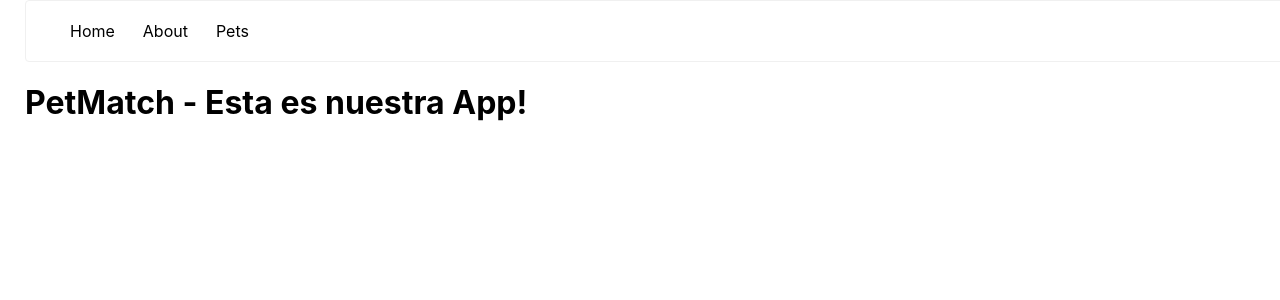
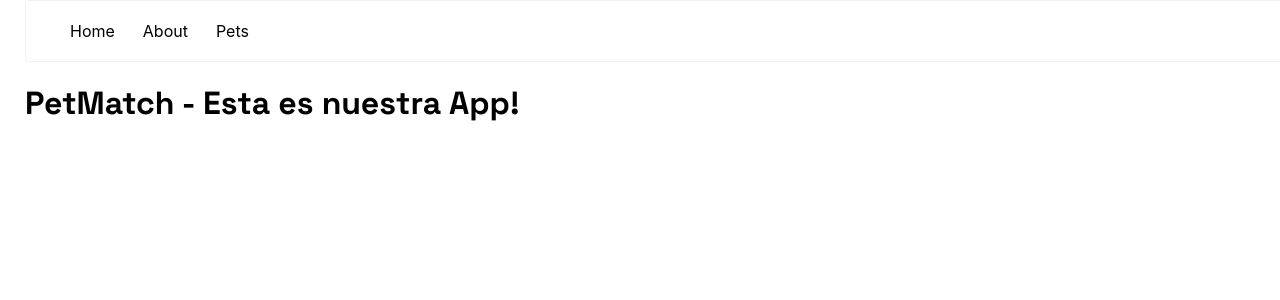
Before and after one commit to ilkogarcia/igp-btc-fsd-petmatch-frontend, a Next.js app: page / in a window 1280 px wide. Shown: the top 300 px of the page. Built offline with nearby package versions, Linux system fonts and the light colour scheme.

Commit message:
feat: added fonts loading from Google using next/font component

```diff
--- /dev/null
+++ b/src/app/fonts.js
@@ -0,0 +1,9 @@
+import { Space_Grotesk as spaceGrotesk } from 'next/font/google'
+
+export const font = spaceGrotesk({
+  subsets: ['latin'],
+  weights: [400, 700],
+  styles: ['Regular', 'Bold'],
+  preload: true,
+  variable: '--font-grotesk'
+})
--- a/src/app/layout.js
+++ b/src/app/layout.js
@@ -4,8 +4,8 @@
  */
 
 import '../styles/globals.css'
-
 import Header from '../components/header/Header'
+import { font } from './fonts'
 
 export const metadata = {
   title: 'PetMatch. Bringing forever homes and loving pets together',
@@ -20,7 +20,7 @@
         <meta name='description' content={metadata.description} />
         <meta name='viewport' content='width=device-width, initial-scale=1' />
       </head>
-      <body>
+      <body className={font.variable}>
         <Header />
         {children}
       </body>
--- a/src/styles/globals.css
+++ b/src/styles/globals.css
@@ -15,6 +15,10 @@
   box-sizing: border-box;
 }
 
+h1 {
+  font-family: var(--font-grotesk), sans-serif;
+}
+
 body {
   padding: 0 5px;
   margin: 0 20px;
```
Also changed, not shown: src/app/pets/[id]/comments/page.jsx (+12 -9 lines).
